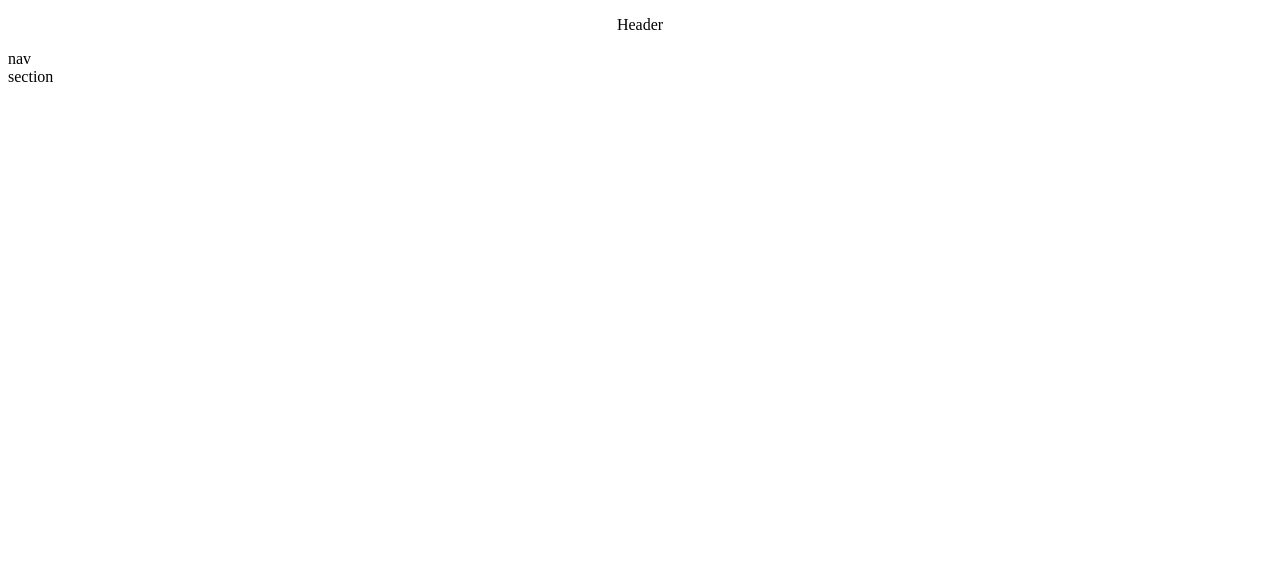
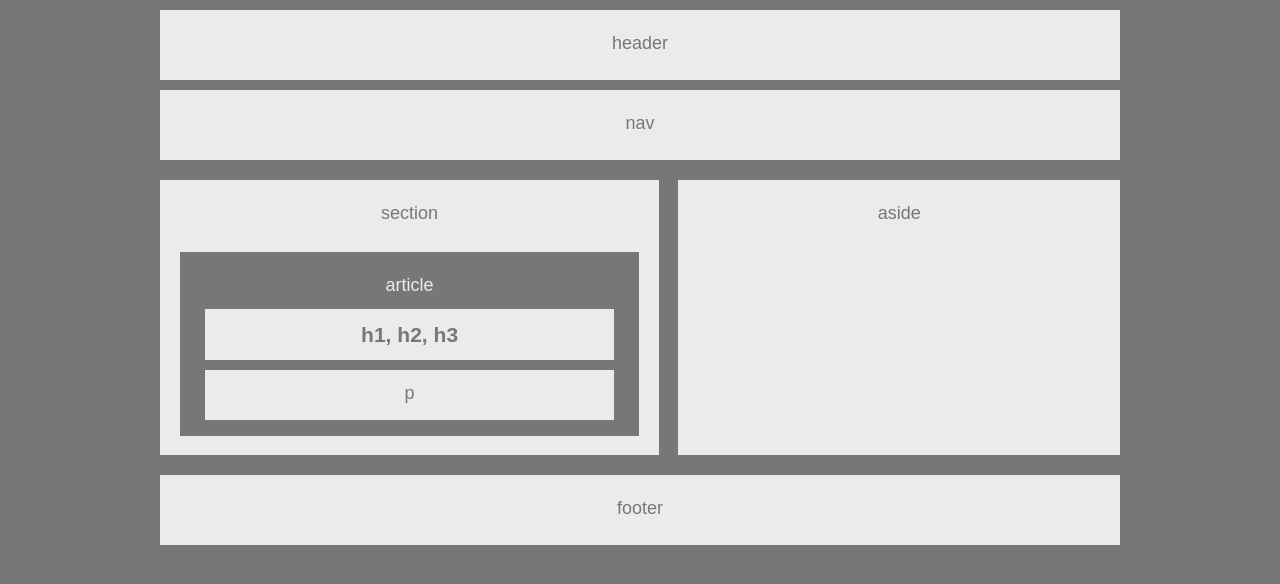
Before and after one commit to frankramos1997/Basic-Portfolio, a plain HTML site: page index.html in a window 1280 px wide. Drawn offline with Linux system fonts and the light colour scheme.

Commit message:
index.html

```diff
--- a/index.html
+++ b/index.html
@@ -1,21 +1,39 @@
 <!DOCTYPE html>
-<html lang="en">
+<html lang="en-US">
+
 <head>
-    <meta charset="UTF-8">
-    <meta name="viewport" content="width=device-width, initial-scale=1.0">
-    <meta http-equiv="X-UA-Compatible" content="ie=edge">
-    <title>Document</title>
-    <link rel="stylesheet" href="style.css">
+  <meta charset="utf-8">
+  <title>HW-1</title>
+  <link rel="stylesheet" type="text/css" href="style.css">
 </head>
+
 <body>
-    <header>
-        <p>Header</p>
-    </header>
+  <header>
+    header
+  </header>
 
+  <nav>
+    nav
+  </nav>
+
+  <section>
+    section
+
+    <article>
+      article
+      <h1>h1, h2, h3</h1>
+      <p>p</p>
+    </article>
+  </section>
+
+  <aside>
+    aside
+  </aside>
+
+  <div class="clearfix"></div>
+
+  <footer>
+    footer
+  </footer>
 </body>
 </html>
-
-    <nav>nav</nav>
-
-
-    <section>section</section>
--- a/style.css
+++ b/style.css
@@ -1,3 +1,57 @@
-header {
-    text-align: center;
+body {
+	background-color: #777777;
+	width: 960px;
+	margin: 0 auto;
 }
+
+header, nav, section, aside, footer {
+	background-color: #ebebeb;
+	color: #777777;
+	font-family: Arial, "Helvetica Neue", Helvetica, sans-serif;
+	font-size: 18px;
+	line-height: 1.5;
+	text-align: center;
+	height: 30px;
+	margin: 10px auto 0px auto;
+	padding: 20px;
+}
+
+section, aside {
+	box-sizing: border-box;
+	height: 275px;
+	margin: 20px auto 10px auto;
+	padding: 20px 10px 10px 10px;
+}
+
+section {
+	float: left;
+	width: 52%;
+}
+
+aside {
+	float: right;
+	width: 46%;
+}
+
+article {
+	background-color: #777777;
+	color:  #ebebeb;
+	box-sizing: border-box;
+	height: 75%;
+	margin: 25px 10px 10px 10px;
+	padding: 20px 15px 10px 15px;
+}
+
+h1, p {
+	box-sizing: border-box;
+	background-color: #ebebeb;
+	color: #777777;
+	height: 33%;
+	margin: 10px 10px;
+	padding: 10px;
+}
+
+.clearfix {
+	clear: both;
+	overflow: auto;
+}
```
